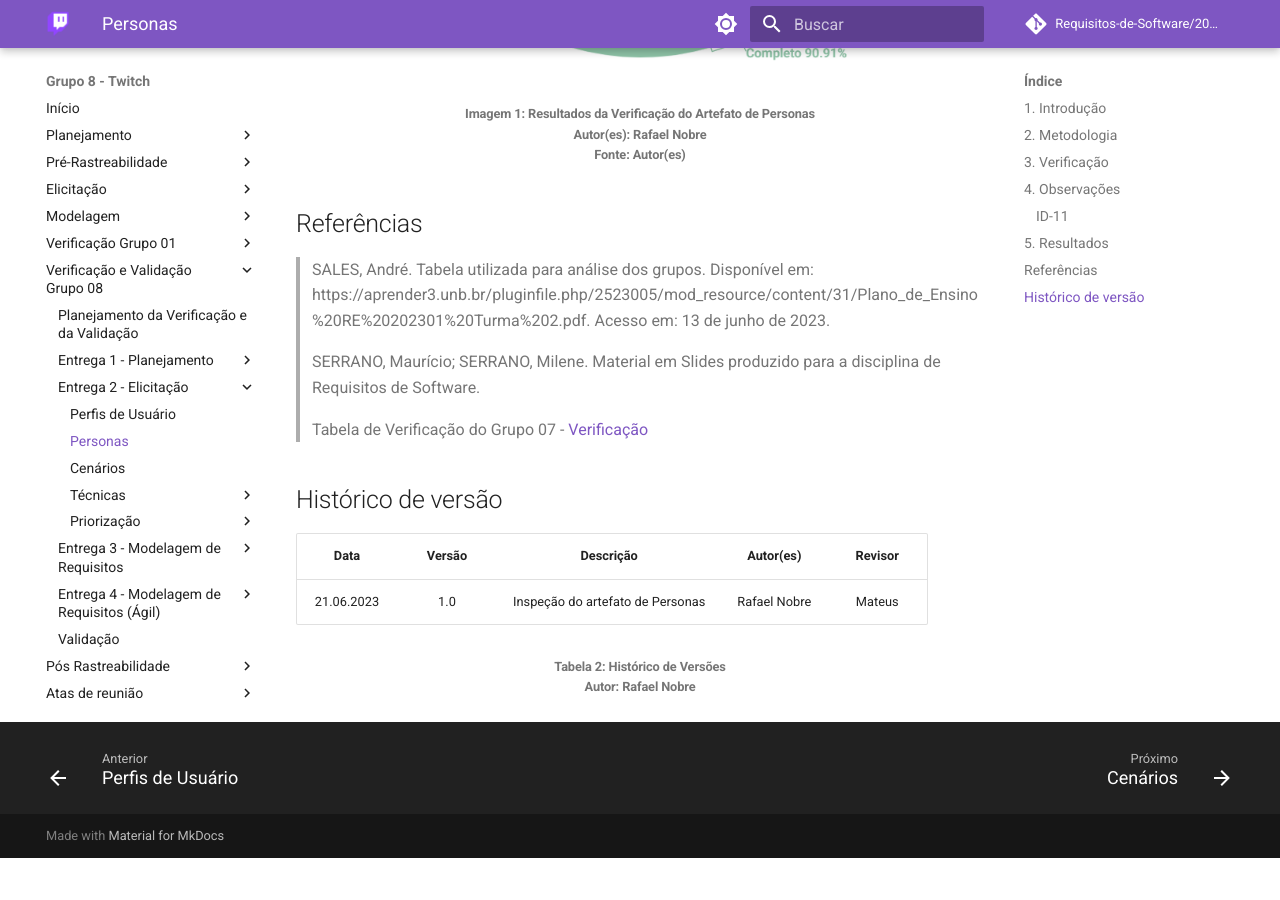
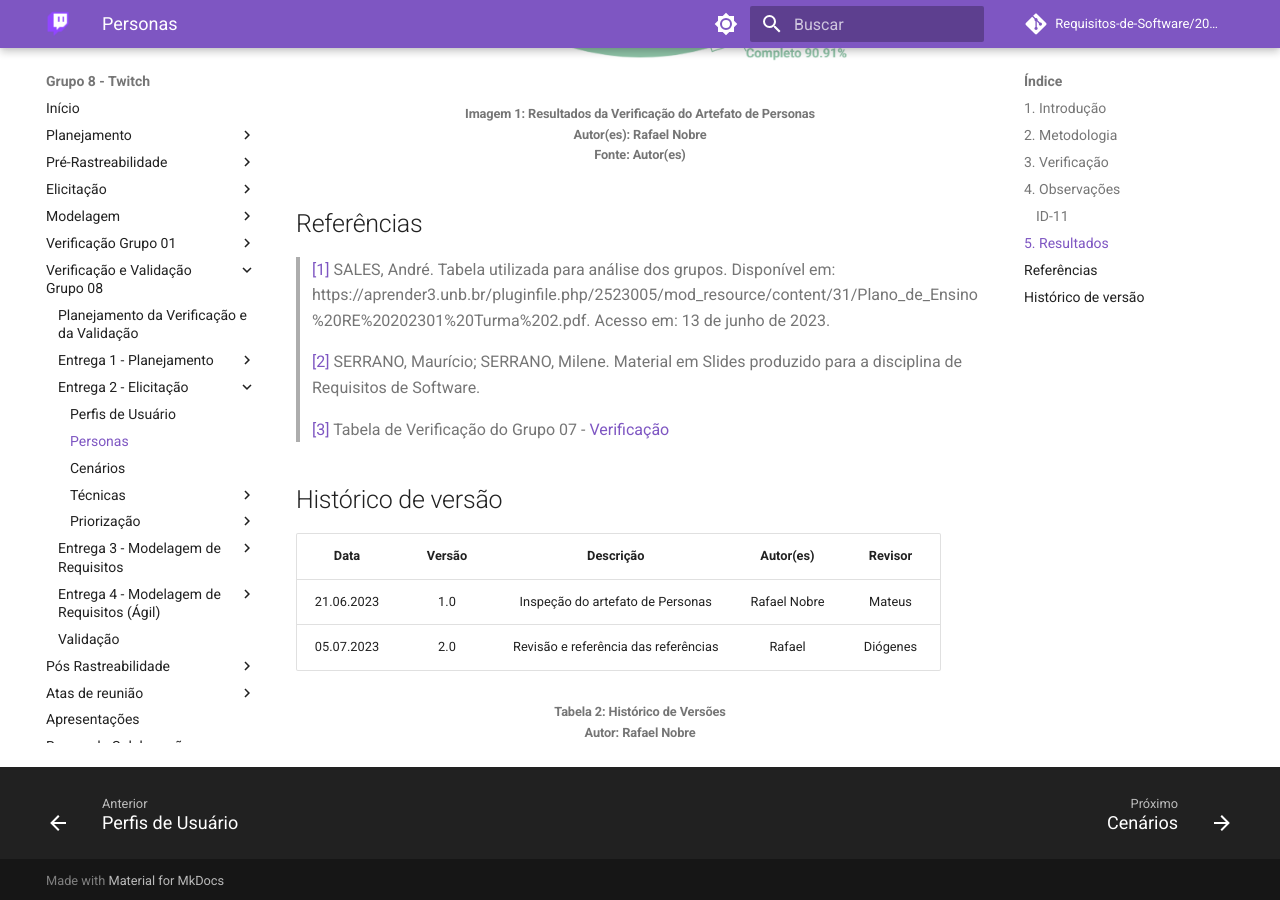
Before and after one commit to Requisitos-de-Software/2023.1-Twitch, an MkDocs documentation site: the page built from docs/verifica_valida_grupo08/verificacao_personas.md, in a window 1280 px wide and 900 px high, scrolled down 2118 px. Built offline with MkDocs 1.6.1 and Material for MkDocs 9.7.7, drawn with Linux system fonts in a browser that asks for light colours; comment, search, counter and statistics services are not loaded; before the commit the page ends 2976 px from its top, so only the background shows below that.

Commit message:
162-ajustes de referências das verificações

```diff
--- a/docs/verifica_valida_grupo08/verificacao_personas.md
+++ b/docs/verifica_valida_grupo08/verificacao_personas.md
@@ -12,14 +12,14 @@
 | :---: | --- | :---: |
 | 01 | O artefato possui introdução.  | Completo |
 | 02 | O artefato possui histórico de versionamento completo (datas, descrição, autores, versão).  | Completo |
-| 03 |  O artefato apresenta as referências utilizadas na sua produção.  | Completo |
+| 03 |  O artefato apresenta as referências utilizadas na sua produção. [1](#1) | Completo |
 | 04 | O artefato apresenta a metodologia utilizada para criação de personas.  | Completo |
-| 05 |  Há um elenco de personas e o porquê da quantidade de personas. | Completo |
-| 06 |  As personas possuem dados básicos de identidade (nome, sobrenome, idade, dados demográficos). | Completo |
-| 07 |  Cada persona tem uma foto para ilustrá-la. Essa foto é de uma pessoa que não existe. | Completo |
-| 08 | Há, pelo menos, uma persona primária, uma persona secundária e uma antipersona.  | Completo |
-| 09 |  As personas possuem objetivos e necessidades bem definidos. | Completo |
-| 10 |  Dentre as metodologias utilizadas para criação de personas, foi levado em consideração o perfil de usuário para elaboração do elenco de personas. | Completo |
+| 05 |  Há um elenco de personas e o porquê da quantidade de personas. [1](#1) | Completo |
+| 06 |  As personas possuem dados básicos de identidade (nome, sobrenome, idade, dados demográficos).  [3](#3) | Completo |
+| 07 |  Cada persona tem uma foto para ilustrá-la. Essa foto é de uma pessoa que não existe.  [3](#3) | Completo |
+| 08 | Há, pelo menos, uma persona primária, uma persona secundária e uma antipersona.  [3](#3)| Completo |
+| 09 |  As personas possuem objetivos e necessidades bem definidos. [3](#3) | Completo |
+| 10 |  Dentre as metodologias utilizadas para criação de personas, foi levado em consideração o perfil de usuário para elaboração do elenco de personas. [1](#1)| Completo |
 | 11 | Tabelas e figuras utilizadas apresentam legendas e fontes.  | Incompleto|
 
 <h6 align = "center"> Tabela 1: Checklist para Verificação do artefato de Personas
@@ -41,16 +41,18 @@
 
 ## Referências
 
->SALES, André. Tabela utilizada para análise dos grupos. Disponível em: https://aprender3.unb.br/pluginfile.php/2523005/mod_resource/content/31/Plano_de_Ensino%20RE%20202301%20Turma%202.pdf. Acesso em: 13 de junho de 2023.
+> <a id="1">[1]</a> SALES, André. Tabela utilizada para análise dos grupos. Disponível em: https://aprender3.unb.br/pluginfile.php/2523005/mod_resource/content/31/Plano_de_Ensino%20RE%20202301%20Turma%202.pdf. Acesso em: 13 de junho de 2023.
 
->SERRANO, Maurício; SERRANO, Milene. Material em Slides produzido para a disciplina de Requisitos de Software.
+> <a id="2">[2]</a> SERRANO, Maurício; SERRANO, Milene. Material em Slides produzido para a disciplina de Requisitos de Software.
 
-> Tabela de Verificação do Grupo 07 - [Verificação](https://requisitos-de-software.github.io/2023.1-Petz/analise/teste/perfilDeUsuario/)
+> <a id="3">[3]</a> Tabela de Verificação do Grupo 07 - [Verificação](https://requisitos-de-software.github.io/2023.1-Petz/analise/teste/personas/)
 
 ## Histórico de versão
 |    Data    | Versão | Descrição                                                                      | Autor(es)  | Revisor  |
 | :--------: | :----: | :----------------------------------------------------------------------------: | :--------: | :------: |
 | 21.06.2023 | 1.0    | Inspeção do artefato de Personas|   Rafael Nobre   | Mateus |
+| 05.07.2023 | 2.0    | Revisão e referência das referências |   Rafael   | Diógenes  |
+
 
 <h6 align = "center"> Tabela 2: Histórico de Versões
 <br> Autor: Rafael Nobre</h6>
```
Also changed, not shown: docs/verifica_valida_grupo08/verificacao_cenarios.md (+7 -5 lines), docs/verifica_valida_grupo08/verificacao_perfis_usuario.md (+12 -7 lines), docs/verifica_valida_grupo08/verificacao_richpicture08.md (+12 -10 lines), docs/verificacao_grupo01/verifica01_casos_uso.md (+11 -10 lines), docs/verificacao_grupo01/verifica01_observacao.md (+6 -5 lines).
